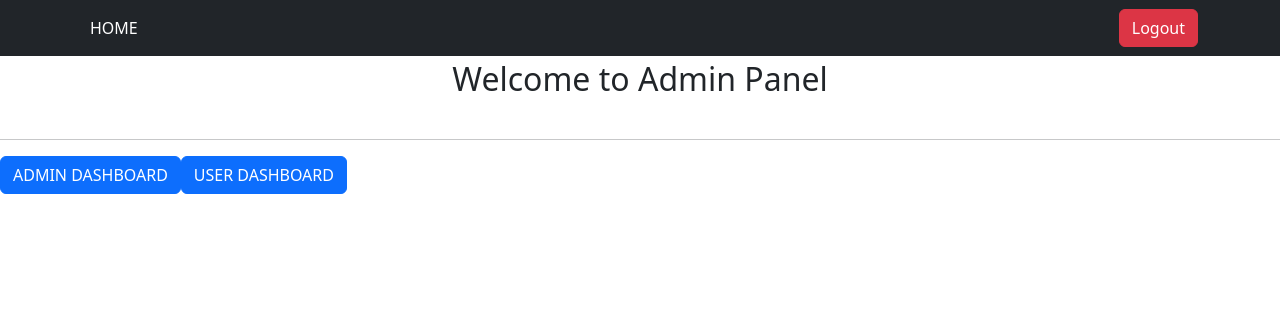
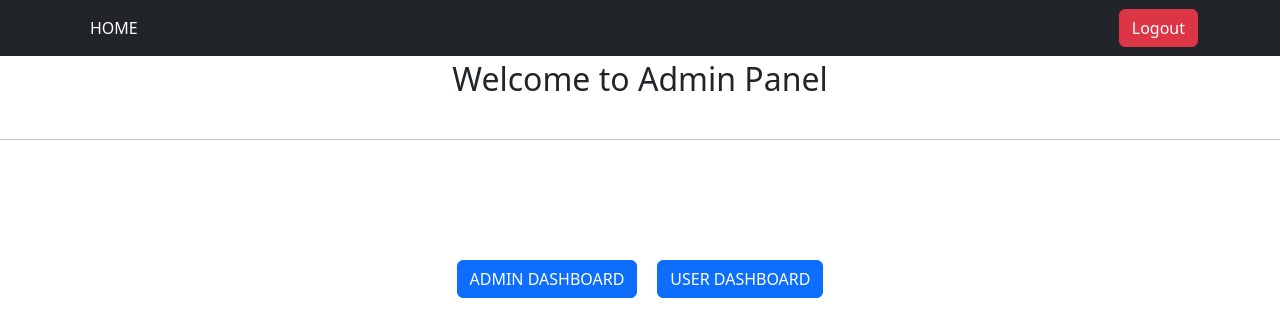
Before and after one commit to aknair95/admin-panel, a React (Create React App) app: page / in a window 1280 px wide. Shown: the top 336 px of the page. Built offline with nearby package versions, Linux system fonts and the light colour scheme; sample sign-in values are in the browser's storage.

Commit message:
btns class added for dashboard buttons

```diff
--- a/src/components/homePage/home.module.css
+++ b/src/components/homePage/home.module.css
@@ -6,3 +6,11 @@
     align-items: center;
     padding: 25px;
 }
+
+.btns {
+    margin-top: 120px;
+    display: flex;
+    justify-content: center;
+    align-items: center;
+    gap: 20px;
+}
```
